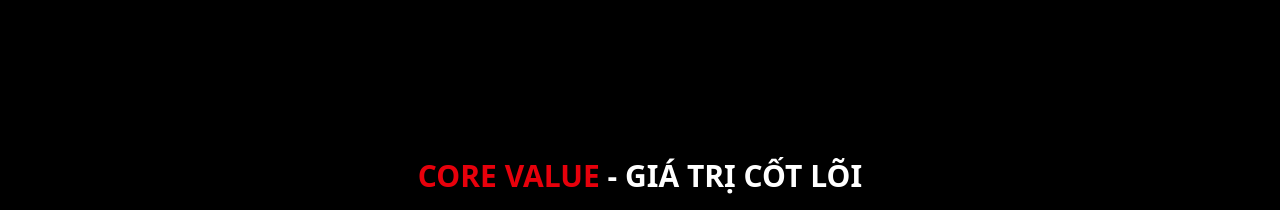
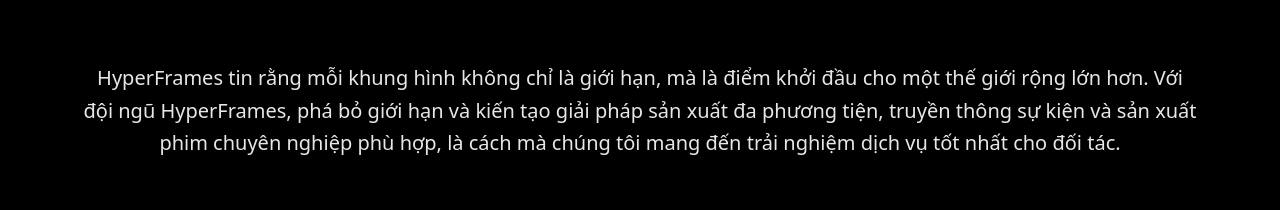
Before and after one commit to KhoaNguyen-HCMUS/HyperFrames-website, a React (Vite) app: page /about-us in a window 1280 px wide. Shown: the part 546-756 px from the top of the page. Built offline with nearby package versions, Linux system fonts and the light colour scheme.

Commit message:
feat: ✨ add description

```diff
--- a/src/pages/about-us/aboutUs.jsx
+++ b/src/pages/about-us/aboutUs.jsx
@@ -14,6 +14,12 @@
       </div>
 
       <div className='relative max-w-6xl mx-auto px-4 py-16 z-10'>
+        <p className='text-lg sm:text-xl text-gray-200 leading-relaxed text-center'>
+          HyperFrames tin rằng mỗi khung hình không chỉ là giới hạn, mà là điểm khởi đầu cho một thế giới rộng lớn hơn.
+          Với đội ngũ HyperFrames, phá bỏ giới hạn và kiến tạo giải pháp sản xuất đa phương tiện, truyền thông sự kiện
+          và sản xuất phim chuyên nghiệp phù hợp, là cách mà chúng tôi mang đến trải nghiệm dịch vụ tốt nhất cho đối
+          tác.
+        </p>
         <div className='mt-24 mb-16'>
           <h2 className='text-3xl font-bold text-center mb-16'>
             <span className='text-red-600'>CORE VALUE</span> - GIÁ TRỊ CỐT LÕI
@@ -23,7 +29,6 @@
           </div>
 
           <div className='grid md:grid-cols-3 gap-10 mt-12'>
-            {/* Core Value 1 */}
             <div className='bg-black/40 backdrop-blur-sm border border-gray-800 rounded-lg p-8 hover:border-red-600 transition-all duration-300 hover:shadow-lg hover:shadow-red-900/20 group'>
               <div className='bg-gradient-to-br from-red-600 to-red-800 w-16 h-16 flex items-center justify-center rounded-full mb-6 mx-auto text-2xl font-bold group-hover:scale-110 transition-transform duration-300'>
                 H
```
